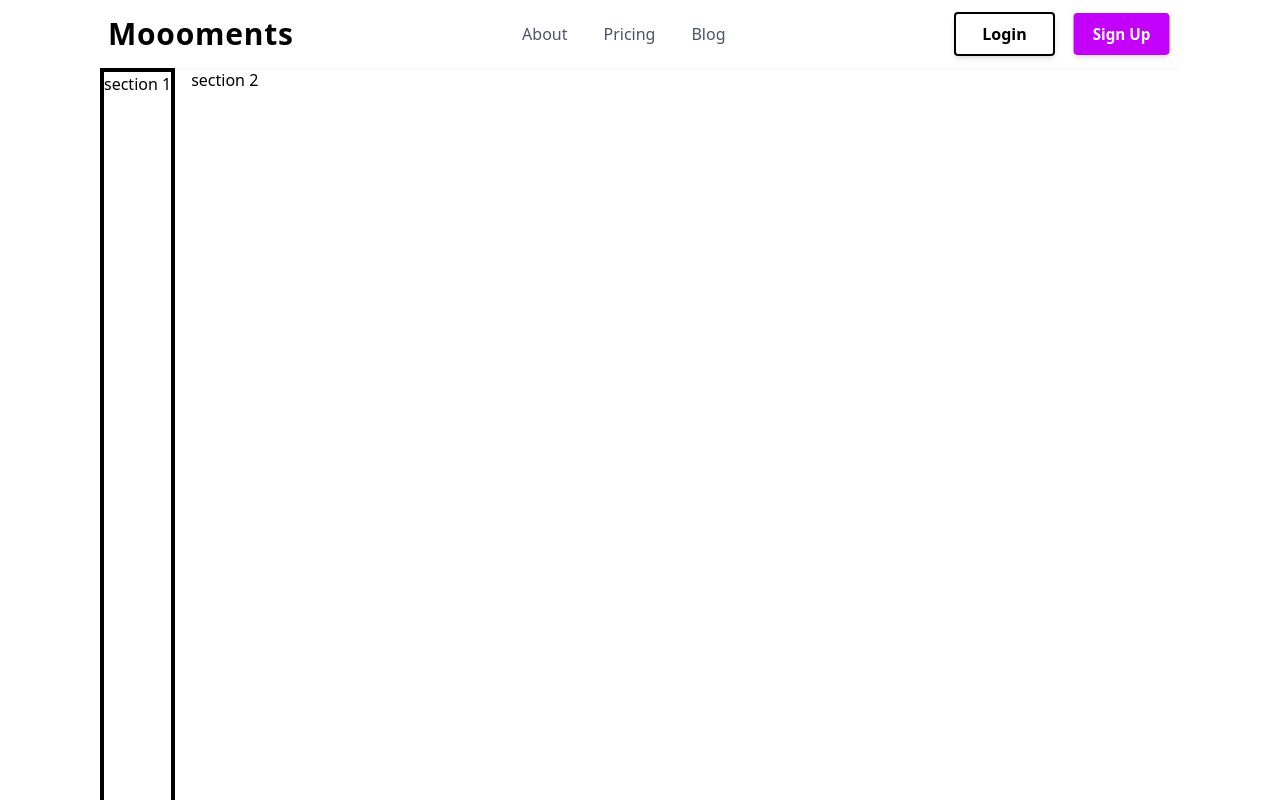
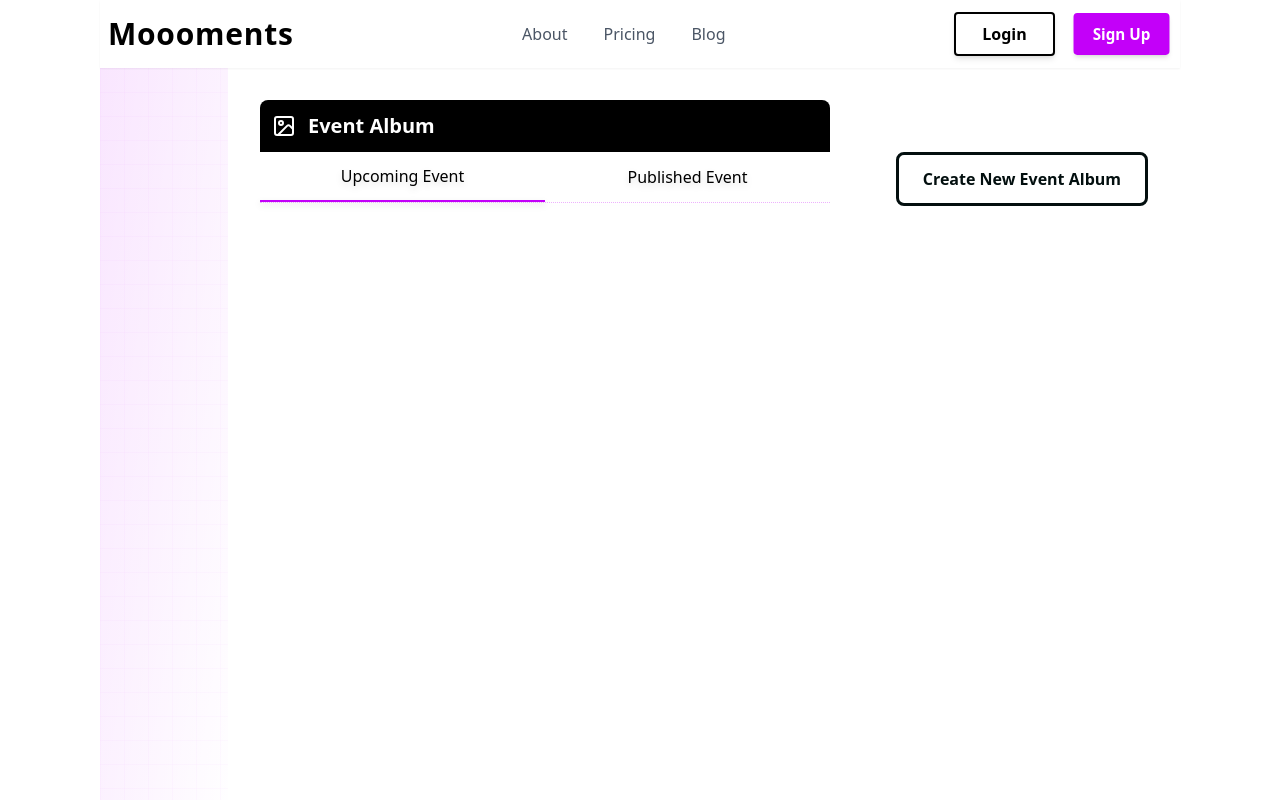
Before and after one commit to Pluggito/Moooments, a React (Vite) app: page /dashboard in a window 1280 px wide. Shown: the top 800 px of the page. Built offline with nearby package versions, Linux system fonts and the light colour scheme.

Commit message:
I think i did good

```diff
--- a/src/admin/Dashboard.jsx
+++ b/src/admin/Dashboard.jsx
@@ -1,14 +1,113 @@
+import { useState } from 'react';
+import { useEvents } from '../context/EventContext';
+import PropTypes from 'prop-types';
+import { Image } from 'lucide-react';
 
 const Dashboard = () => {
+  const [activeTab, setActiveTab] = useState('upcoming');
+  const { savedEvents } = useEvents();
+
   return (
-    <div className="flex flex-stretch gap-4 h-screen">
-      {/*left hand side */}
-      <section className="border-4">section 1</section>
-      <section>section 2</section>
+    <div className="min-h-screen flex flex-1">
+      {/* Left Sidebar Pattern */}
+      <div className="hidden lg:block w-20 xl:w-32 bg-gradient-to-br from-[#c300f9]/10 to-transparent">
+        <div className="h-full w-full pattern-grid-lg opacity-20" />
+      </div>
+
+      {/* Main Content Area */}
+      <div className="flex-1 p-4 sm:p-6 lg:p-6 xl:p-8 bg-white text-black">
+        <div className="max-w-5xl mx-auto">
+          <div className="lg:w-[500px] xl:w-[570px]">
+            <div className="bg-black text-white p-3 flex items-center gap-3 rounded-t-lg">
+              <Image className="w-6 h-6" />
+              <h1 className="text-xl font-semibold">Event Album</h1>
+            </div>
+          </div>
+
+          <div className="flex flex-col lg:flex-col xl:flex-row justify-between items-start gap-4 xl:gap-6">
+            {/* Event List Container */}
+            <div className="w-full lg:w-[500px] xl:w-[570px] drop-shadow-md rounded-b-lg">
+              {/* Tabs */}
+              <div className="w-full">
+                <div className="grid grid-cols-2 border-b border-dotted border-[#c300f9]/30">
+                  <button
+                    onClick={() => setActiveTab('upcoming')}
+                    className={`py-2 lg:py-3 text-sm sm:text-base transition-colors ${
+                      activeTab === 'upcoming' ? 'border-b-2 border-[#c300f9] font-medium' : ''
+                    }`}
+                  >
+                    Upcoming Event
+                  </button>
+                  <button
+                    onClick={() => setActiveTab('published')}
+                    className={`py-2 lg:py-3 text-sm sm:text-base transition-colors ${
+                      activeTab === 'published' ? 'border-b-2 border-[#c300f9] font-medium' : ''
+                    }`}
+                  >
+                    Published Event
+                  </button>
+                </div>
+
+                <div className="p-3 lg:p-4 space-y-4">
+                  {activeTab === 'upcoming' && (
+                    <>
+                      {savedEvents.map((event) => (
+                        <EventCard
+                          key={event.id}
+                          title={event.eventTitle}
+                          description={event.eventDescription}
+                          image={event.coverImage}
+                        />
+                      ))}
+                    </>
+                  )}
+                  {activeTab === 'published' && <EventCard />}
+                </div>
+              </div>
+            </div>
+
+            {/* Create Button - Fixed on mobile, normal on desktop */}
+            <div className="lg:static fixed bottom-0 left-0 right-0 p-4 bg-white lg:p-0 lg:bg-transparent z-10">
+              <button className="w-full lg:w-auto border-3 border-[#030f0f] bg-white text-[#030f0f] hover:bg-[#030f0f] hover:text-white transition-colors px-4 lg:px-6 py-3 rounded-lg font-bold shadow-lg lg:shadow-none cursor-pointer">
+                Create New Event Album
+              </button>
+            </div>
+          </div>
+        </div>
+      </div>
     </div>
+  );
+};
 
+const EventCard = ({ title, description, image }) => {
+  return (
+    <div className="bg-gray-50 hover:bg-gray-100 transition-colors p-3 sm:p-4 rounded-lg flex flex-col sm:flex-row gap-4">
+      <div className="w-full sm:w-1/3">
+        <img
+          src={image || "/placeholder.jpg"}
+          alt={title}
+          className="rounded-lg w-full h-[160px] sm:h-[120px] object-cover"
+        />
+      </div>
+      <div className="flex-1 flex flex-col justify-between">
+        <div>
+          <h3 className="font-medium text-lg mb-2">{title || "Catalyst Book Club"}</h3>
+          <p className="text-sm text-gray-600 line-clamp-2 mb-3">
+            {description || "Where stories spark change..."}
+          </p>
+        </div>
+        <button className="self-start bg-[#c300f9] hover:bg-[#a000c7] text-white rounded-md px-6 py-2 transition-colors">
+          Edit Event
+        </button>
+      </div>
+    </div>
+  );
+};
 
-  )
-}
+EventCard.propTypes = {
+  title: PropTypes.string,
+  description: PropTypes.string,
+  image: PropTypes.string
+};
 
-export default Dashboard
+export default Dashboard;
--- a/src/components/Footer.jsx
+++ b/src/components/Footer.jsx
@@ -4,7 +4,7 @@ const Footer = () => {
   const location = useLocation();
 
   return (
-    <footer className="w-full justify-center items-center mt-3  text-center flex flex-col py-10 border ">
+    <footer className="w-full justify-center items-center mt-3  text-center flex flex-col py-10">
       {/*w-full fixed mt-auto flex flex-col justify-center items-center text-center p-4 gap-4 bg-transparent border */}
       {/* First Section */}
       {location.pathname === "/" && (
--- a/src/index.css
+++ b/src/index.css
@@ -40,3 +40,10 @@
 .fade-in {
   animation: fadeIn 1s ease-in-out forwards; /* Adjust duration as needed */
 }
+
+.pattern-grid-lg {
+  background-image:
+    linear-gradient(to right, rgba(195, 0, 249, 0.1) 1px, transparent 1px),
+    linear-gradient(to bottom, rgba(195, 0, 249, 0.1) 1px, transparent 1px);
+  background-size: 24px 24px;
+}
--- a/src/pages/CreateAlbum.jsx
+++ b/src/pages/CreateAlbum.jsx
@@ -53,6 +53,13 @@ const CreateAlbum = () => {
       return;
     }
     setFile(file);
+
+    // Create preview URL
+    const reader = new FileReader();
+    reader.onloadend = () => {
+      setPreviewUrl(reader.result);
+    };
+    reader.readAsDataURL(file);
   };
 
   const handleEventDetails = (e) => {
@@ -130,6 +137,17 @@ const CreateAlbum = () => {
   };
 
   const Navigate = useNavigate()
+
+  const [previewUrl, setPreviewUrl] = useState(null);
+
+  // Clean up preview URL when component unmounts
+  useEffect(() => {
+    return () => {
+      if (previewUrl) {
+        URL.revokeObjectURL(previewUrl);
+      }
+    };
+  }, [previewUrl]);
 
   return (
       <div className='max-w-5xl items-center mx-auto p-4'>
@@ -221,7 +239,9 @@ const CreateAlbum = () => {
           {/*------image Upload----- */}
           <div>
             <div>
-              <p className="font-medium my-4 text-gray-700 text-sm">Upload Cover Image - Give your album a personal touch with a banner.</p>
+              <p className="font-medium my-4 text-gray-700 text-sm">
+                Upload Cover Image - Give your album a personal touch with a banner.
+              </p>
             </div>
 
             <div
@@ -233,6 +253,16 @@ const CreateAlbum = () => {
               onDrop={handleDrop}
               onClick={() => document.getElementById("file-upload")?.click()}
             >
+              {previewUrl ? (
+                <div className="flex flex-col items-center gap-4">
+                  <img
+                    src={previewUrl}
+                    alt="Preview"
+                    className="max-h-48 rounded-lg object-contain"
+                  />
+                  <p className="text-sm text-gray-500">Click or drag to change image</p>
+                </div>
+              ) : (
                 <div className="flex flex-col items-center gap-2">
                   <Upload className="h-10 w-10 text-gray-500" />
                   <p className="text-sm text-gray-700">
@@ -240,6 +270,7 @@ const CreateAlbum = () => {
                   </p>
                   <p className="text-sm text-gray-500">*Images must be JPEG or PNG</p>
                 </div>
+              )}
               <input
                 id="file-upload"
                 type="file"
@@ -248,9 +279,6 @@ const CreateAlbum = () => {
                 onChange={handleFileInput}
               />
             </div>
-            {file && (
-              <p className="text-sm text-gray-500 mt-2">Selected file: {file.name}</p>
-            )}
           </div>
 
           <div className="items-center text-center w-3/4 my-6 p-1 mx-auto">
--- a/src/pages/NextPhase.jsx
+++ b/src/pages/NextPhase.jsx
@@ -5,7 +5,7 @@ const NextPhase = () => {
   return (
     <div>
         <div className="items-center flex flex-col
-        py-50 my-10 border-2 gap-2">
+        py-50 my-10 gap-2">
                 <h1>Your event album is ready!</h1>
                 <button
                 className="border-2 border-black rounded w-3/4 sm:w-[207px] h-[44px] font-bold hover:bg-black hover:text-white transition-all duration-300
```
Also changed, not shown: src/context/EventContext.jsx (+52 -18 lines). Lines whose indentation alone changed are shown as unchanged.
